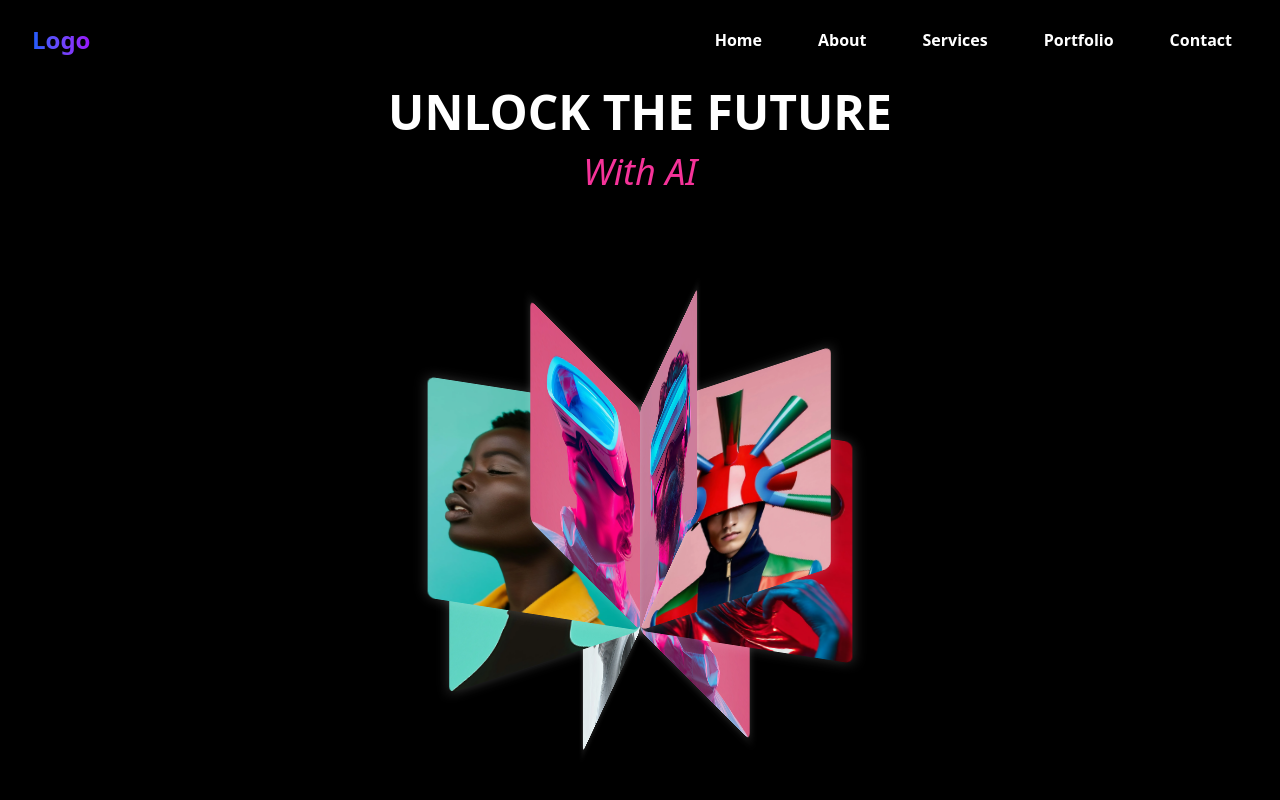
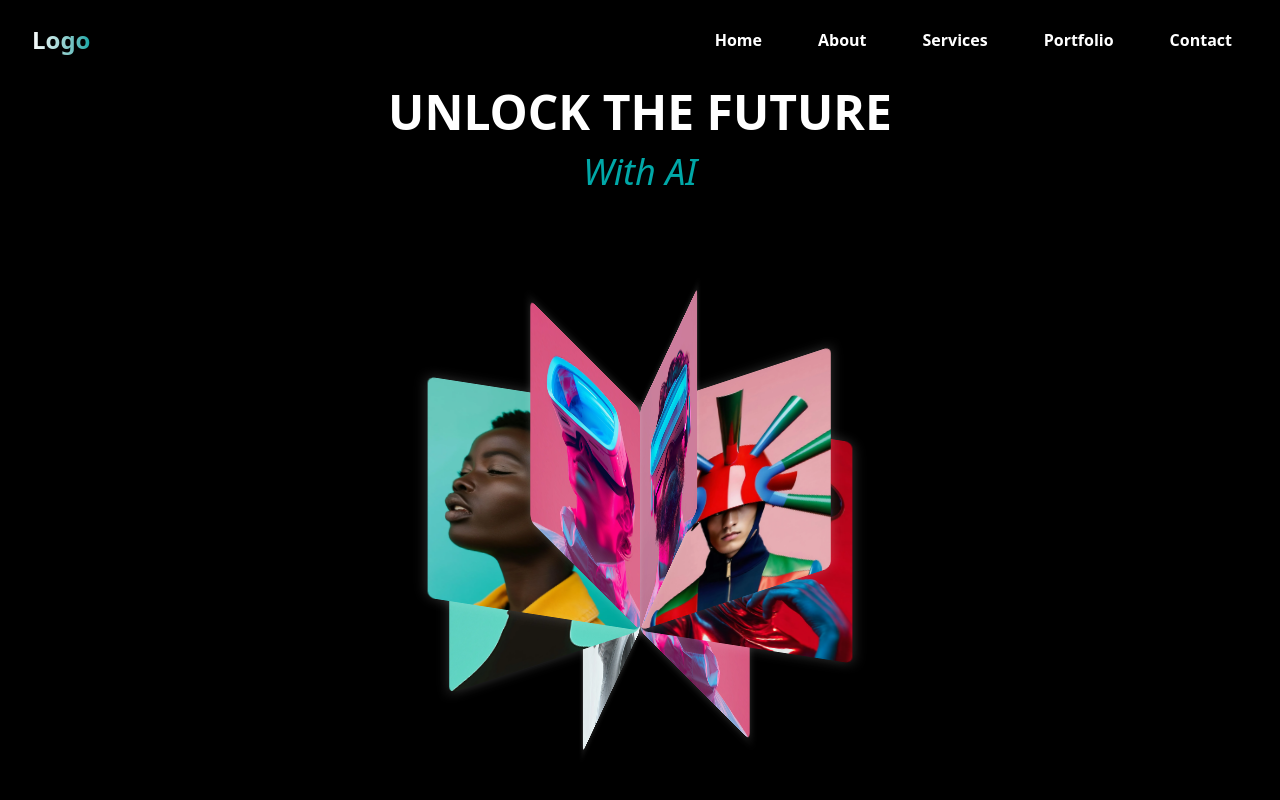
Before and after one commit to Sherdil07/ai-vista, a Next.js app: page / in a window 1280 px wide. Shown: the top 800 px of the page. Built offline with nearby package versions, Linux system fonts and the light colour scheme.

Commit message:
menu-updated

```diff
--- a/src/app/Components/Hero/hero.jsx
+++ b/src/app/Components/Hero/hero.jsx
@@ -20,7 +20,7 @@ const Hero = () => {
         <h1 className="text-5xl font-bold text-white mb-4">
           UNLOCK THE FUTURE
         </h1>
-        <h2 className="text-4xl italic text-pink-500">With AI</h2>
+        <h2 className="text-4xl italic text-[#00A8A8]">With AI</h2>
       </div>
 
       {/* Zero-sized central container acting as the rotation axis */}
--- a/src/app/Components/Navbar/navbar.jsx
+++ b/src/app/Components/Navbar/navbar.jsx
@@ -236,7 +236,7 @@ const Navbar = () => {
               transition={{ duration: 0.5, ease: "easeOut" }}
             >
               <Link href="/">
-                <span className="text-2xl font-bold bg-gradient-to-r from-blue-600 to-purple-600 bg-clip-text text-transparent">
+                <span className="text-2xl font-bold bg-gradient-to-r from-white to-[#00A8A8] bg-clip-text text-transparent">
                   Logo
                 </span>
               </Link>
@@ -299,7 +299,7 @@ const Navbar = () => {
                 initial="initial"
                 animate="enter"
                 exit="exit"
-                className="md:hidden fixed top-0 left-0 right-0 z-40 w-full min-h-screen flex flex-col bg-gradient-to-r from-black to-blue-900"
+                className="md:hidden fixed top-0 left-0 right-0 z-40 w-full min-h-screen flex flex-col bg-gradient-to-r from-black to-[#00A8A8]"
                 style={{ backgroundColor: "rgba(0,0,0,0.98)" }} // Ensure high opacity
               >
                 {/* Add an overlay to ensure complete coverage */}
@@ -307,7 +307,7 @@ const Navbar = () => {
 
                 <div className="w-full flex justify-between items-center h-20 border-b border-[#ffffff33] px-6 relative z-10">
                   <Link href="/">
-                    <span className="text-2xl font-bold bg-gradient-to-r from-blue-600 to-purple-600 bg-clip-text text-transparent">
+                    <span className="text-2xl font-bold bg-gradient-to-r from-white to-[#00A8A8] bg-clip-text text-transparent">
                       Logo
                     </span>
                   </Link>
@@ -374,7 +374,7 @@ const Navbar = () => {
             variants={pageTransition}
             initial="initial"
             animate={isExiting ? "exit" : "animate"}
-            className="fixed inset-0 w-full h-full z-[100] bg-gradient-to-r from-black to-blue-900 flex items-center justify-center overflow-hidden"
+            className="fixed inset-0 w-full h-full z-[100] bg-gradient-to-r from-black to-[#00A8A8] flex items-center justify-center overflow-hidden"
           >
             {/* Wave overlay for added dimension */}
             <motion.div
--- a/src/app/Components/ServiceCards/heading.jsx
+++ b/src/app/Components/ServiceCards/heading.jsx
@@ -60,7 +60,7 @@ const Heading = () => {
         { opacity: 0, color: "rgba(255,255,255,0.3)" },
         {
           opacity: 1,
-          color: "#ff4d6d",
+          color: "#00A8A8",
           ...animationSettings,
           delay: 0.1,
         }
```
